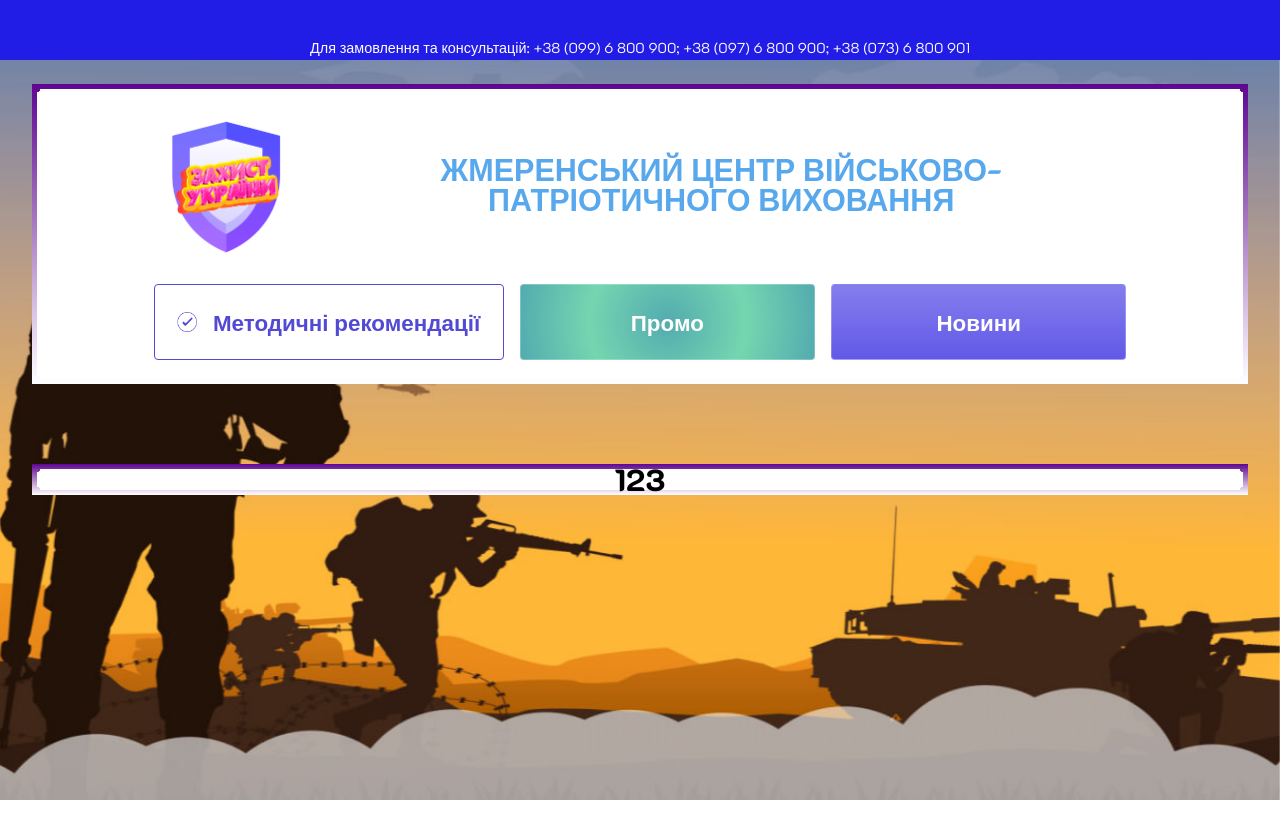
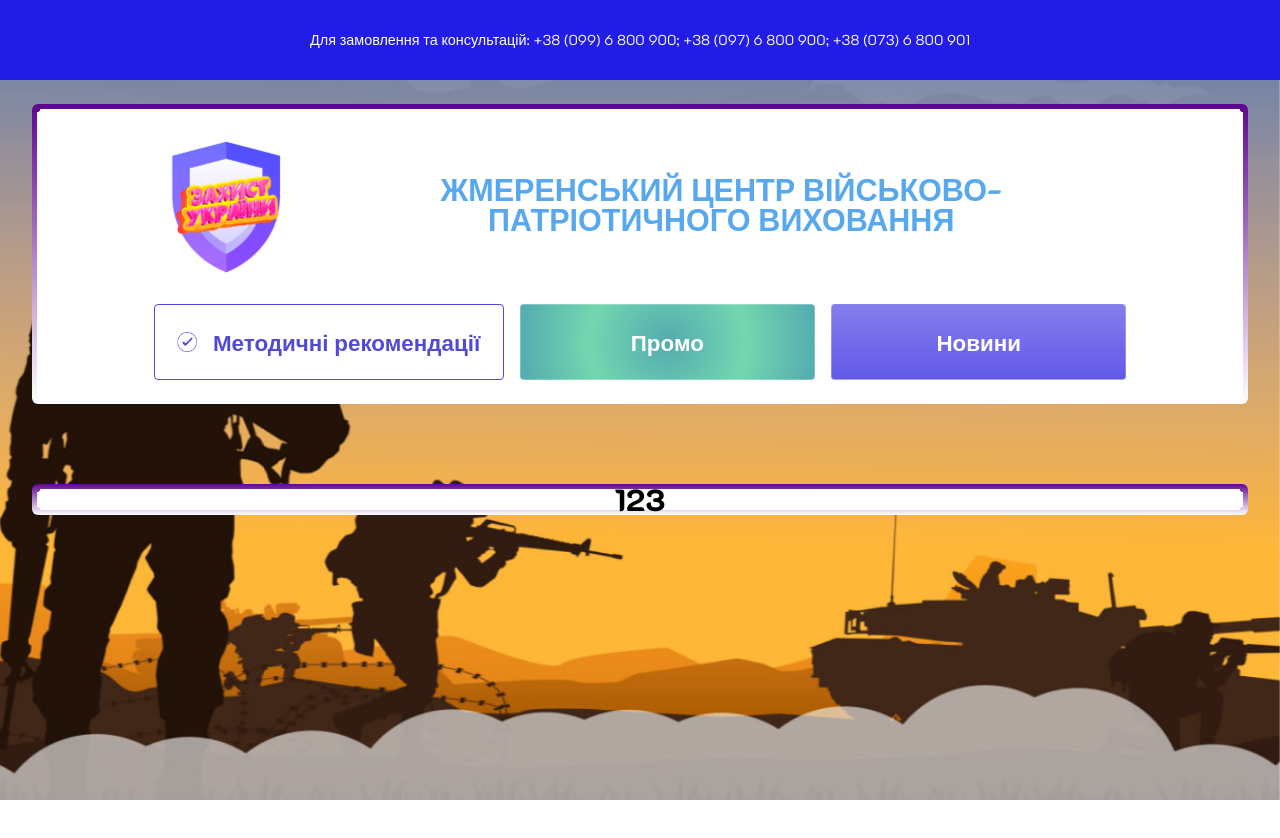
Before and after one commit to Dead-Reaven/page-1, a Vue app: page / in a window 1280 px wide. Shown: the top 838 px of the page. Built offline with nearby package versions, Linux system fonts and the light colour scheme; a web font is replaced by a local one.

Commit message:
fix header

```diff
--- a/src/styles/global.css
+++ b/src/styles/global.css
@@ -29,12 +29,10 @@ main {
 }
 header {
 	position: relative;
-
-	height: 60px;
 	color: white;
 	font-size: 0.9rem;
 	line-height: 1rem;
-	padding: 1rem;
+	padding: 0.5rem;
 	z-index: 10;
 	background: rgba(34, 28, 231, 1);
 }
--- a/src/styles/gradient.css
+++ b/src/styles/gradient.css
@@ -17,6 +17,7 @@
 		linear-gradient(#ffffff, #ffffff) 50% 50% / calc(100% - 16px)
 			calc(100% - 10px) no-repeat,
 		linear-gradient(0deg, #ffffff 0%, #5e0691 100%);
+	border-radius: 6px;
 }
 
 .red {
```
